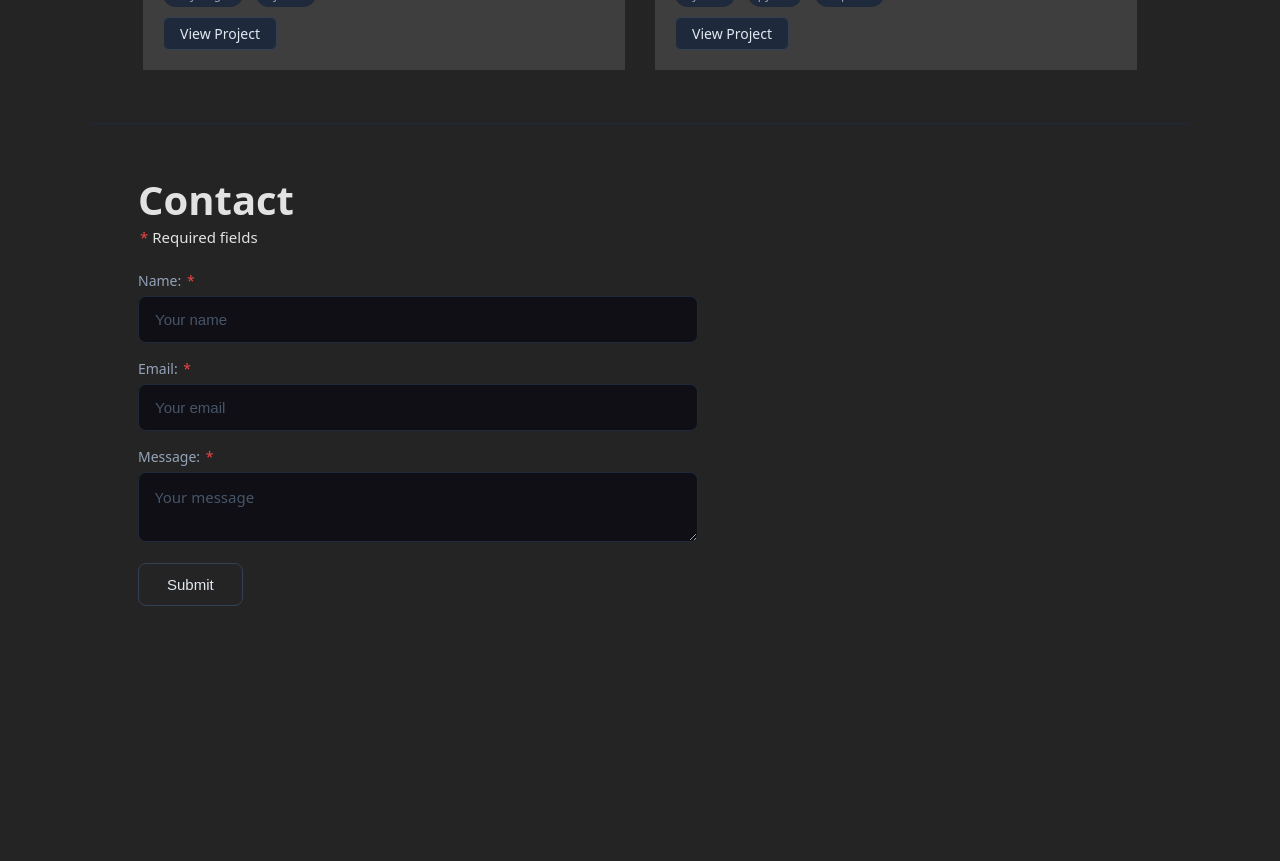
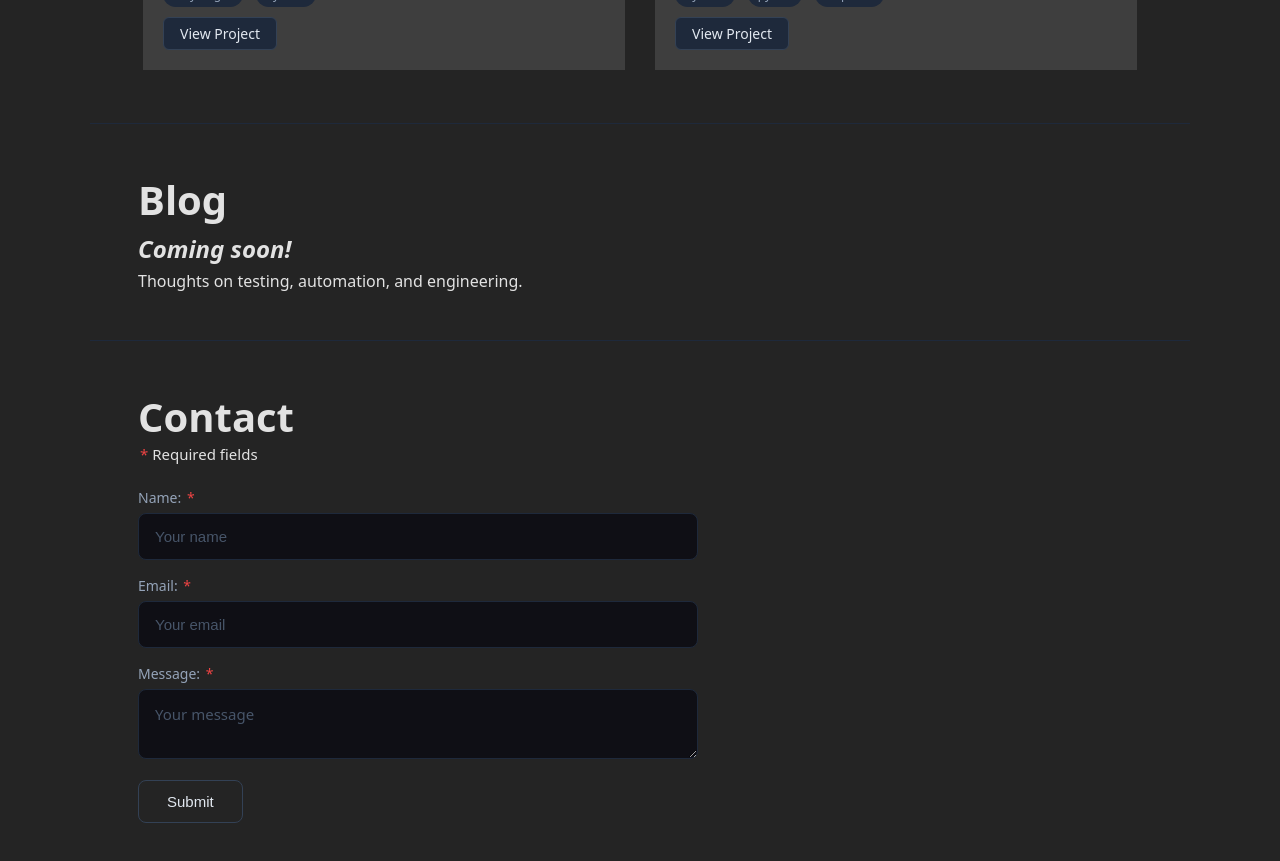
Before and after one commit to vernko/my-portfolio, a React (Vite) app: page / in a window 1280 px wide. Shown: the part 3060-3921 px from the top of the page. Before the commit the page ends 3714 px from the top, so only its background shows below. Built offline with nearby package versions, Linux system fonts and the light colour scheme.

Commit message:
feat: build blog placeholder
Resolves #31

```diff
--- a/src/App.jsx
+++ b/src/App.jsx
@@ -1,4 +1,5 @@
 import About from './components/About'
+import Blog from './components/Blog'
 import Contact from './components/Contact'
 import Experience from './components/Experience'
 import Hero from './components/Hero'
@@ -21,6 +22,7 @@ export default function App() {
         <Skills />
         <Experience />
         <Projects />
+        <Blog />
         <Contact />
       </div>
     </div>
--- /dev/null
+++ b/src/components/Blog.css
@@ -0,0 +1,14 @@
+.blog {
+    border-top: 1px solid #1e293b;
+    padding: 48px;
+}
+
+.blog h1 {
+    font-size: 2.5rem;
+    margin-bottom: 5px;
+}
+
+.blog h2 {
+    font-style: italic;
+    margin-bottom: 5px;
+}
--- /dev/null
+++ b/src/components/Blog.jsx
@@ -0,0 +1,11 @@
+import './Blog.css'
+
+export default function Blog() {
+    return (
+        <section id="blog" className="blog">
+            <h1>Blog</h1>
+            <h2>Coming soon!</h2>
+            <p>Thoughts on testing, automation, and engineering.</p>
+        </section>
+    )
+}
```
